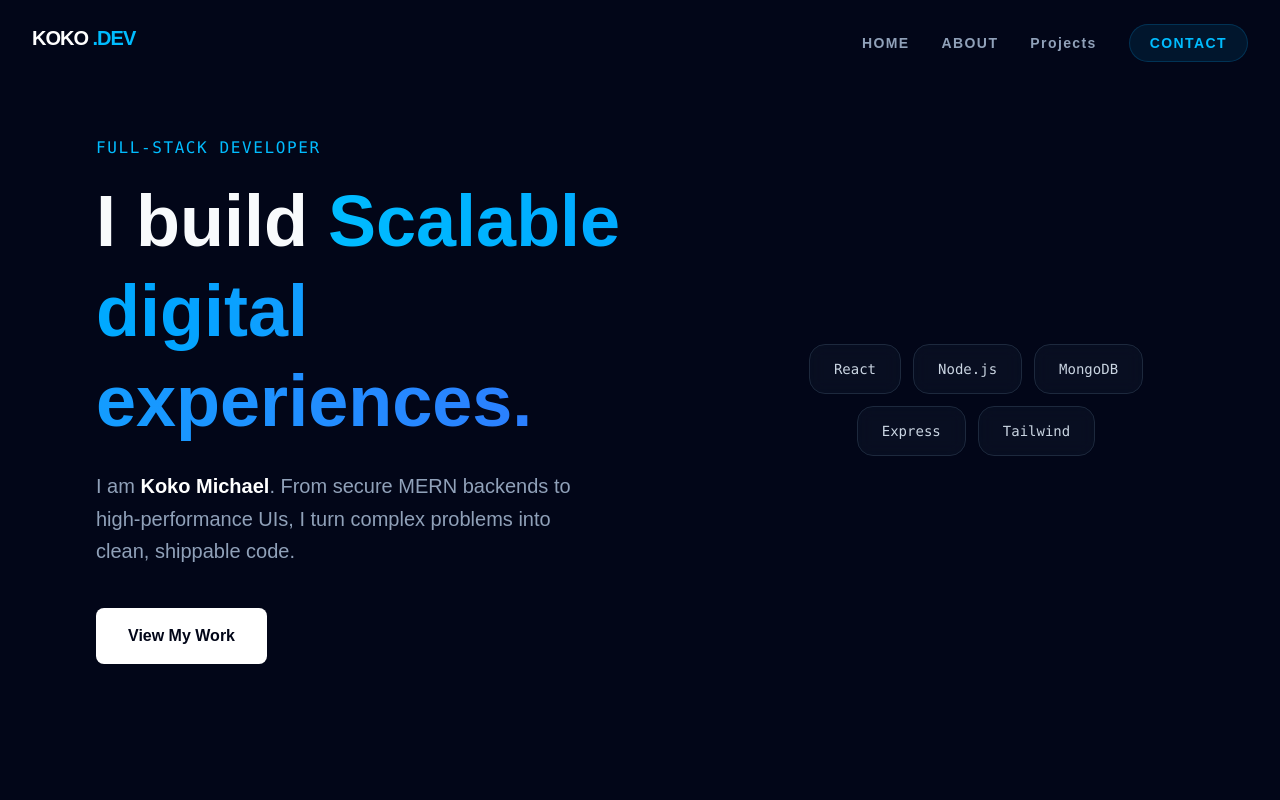
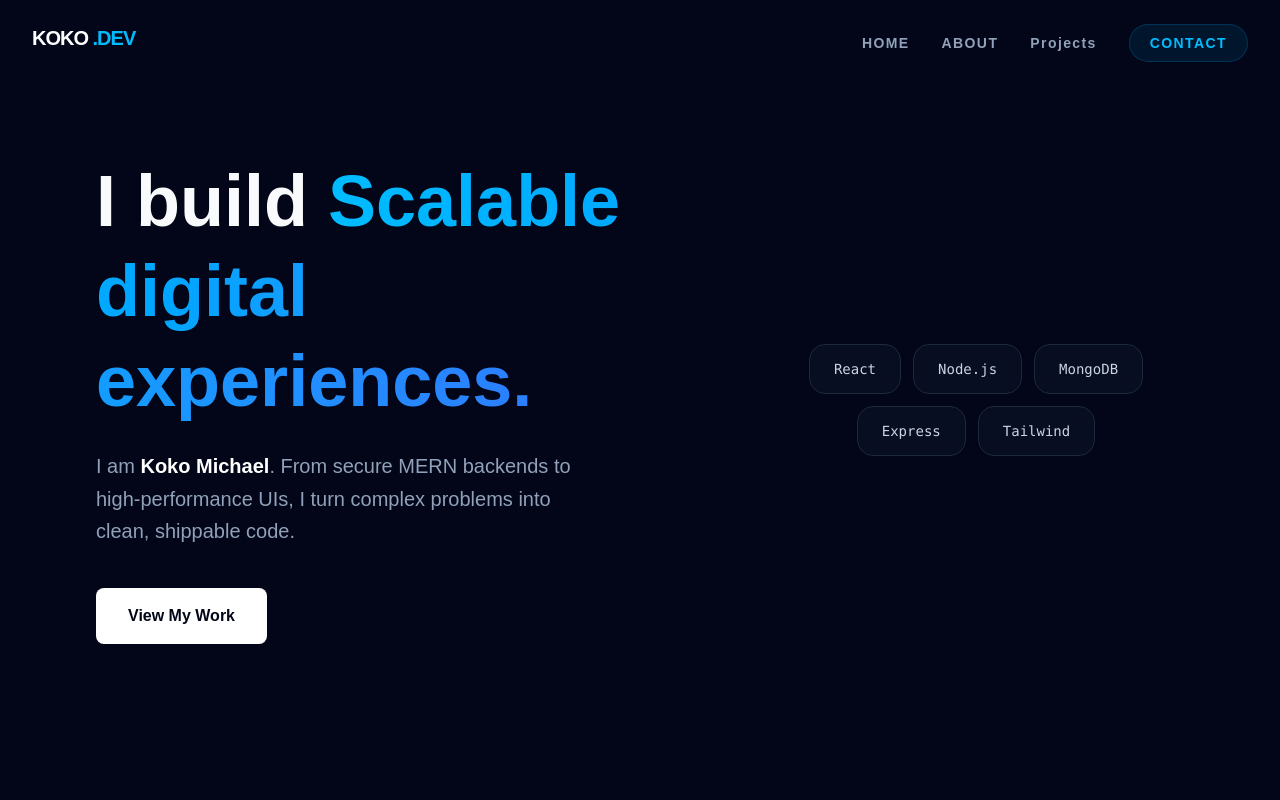
Before and after one commit to TeeKay999x/Portfolio-2026, a React (Vite) app: page / in a window 1280 px wide. Shown: the top 800 px of the page. Built offline with nearby package versions, Linux system fonts and the light colour scheme.

Commit message:
Remove subtitle from Hero component
Removed the subtitle 'Full-Stack Developer' from the hero section.

```diff
--- a/src/components/Hero.jsx
+++ b/src/components/Hero.jsx
@@ -6,7 +6,6 @@ const Hero = () => {
             <div className=''>
                 <div className='grid md:grid-cols-[1.5fr_1fr] gap-12 items-center w-full'>
                     <div className='animate-bounce-in'>
-                        <p className='font-mono text-sky-400 text-sm md:text-base mb-4 tracking-widest uppercase'>Full-Stack Developer</p>
                         <h1 className='text-5xl md:text-7xl font-extrabold mb-6 leading-tight'>I build <span className='text-transparent bg-clip-text  bg-linear-to-r from-sky-400 to-blue-500'>Scalable digital experiences.</span></h1>
                         <p className='text-slate-400 text-lg md:text-xl max-w-lg mb-10 leading-relaxed'>I am <span className='text-white font-semibold'>Koko Michael</span>. From secure MERN backends to high-performance UIs, I turn complex problems into clean, shippable code.</p>
                         <div className='flex flex-wrap gap-5'>
```
